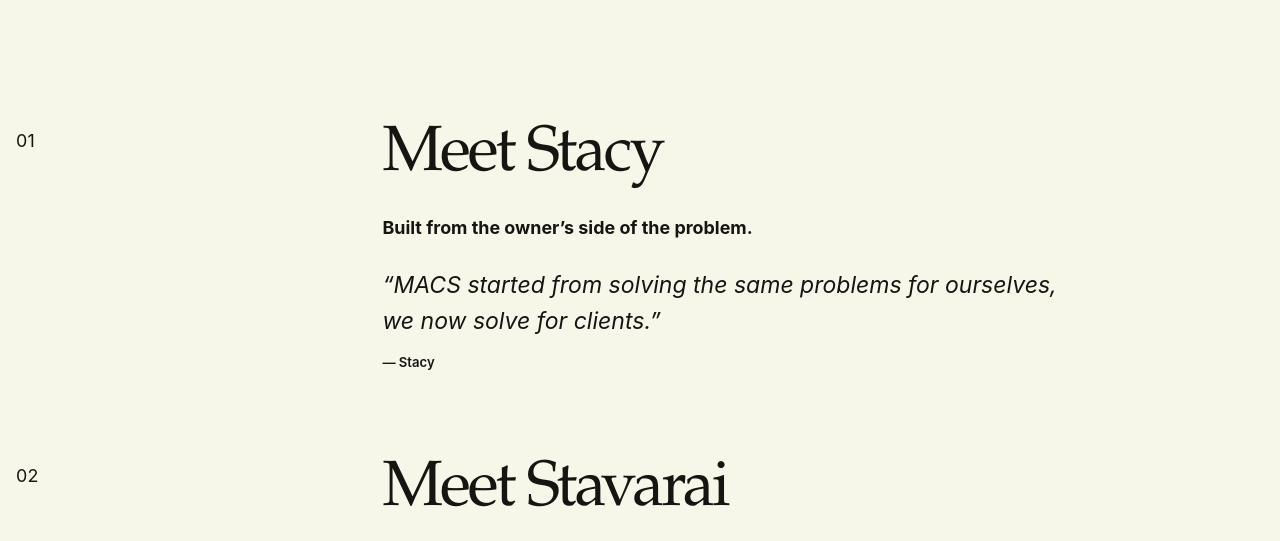
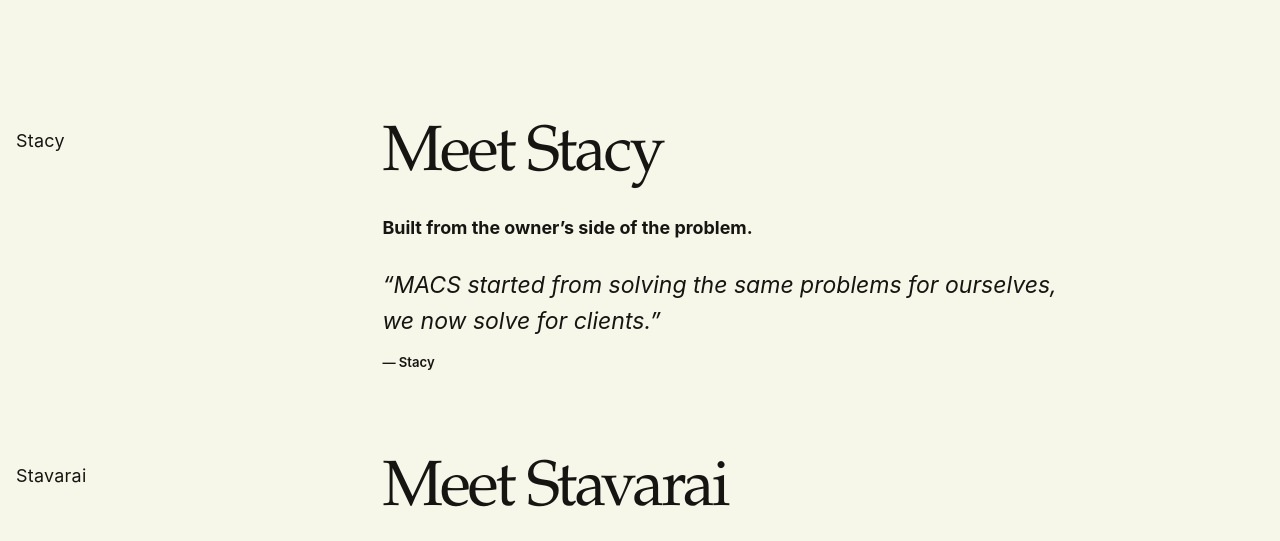
Before and after one commit to executiveusa/macsdigitalmedia, a Next.js app: page /story in a window 1280 px wide. Shown: the part 1221-1762 px from the top of the page. Built offline with nearby package versions, Linux system fonts and the light colour scheme; no server answers.

Commit message:
refactor(design): remove decorative story numbering

```diff
--- a/app/story/page.tsx
+++ b/app/story/page.tsx
@@ -39,7 +39,7 @@
         <div className="editorial-story-long">
           <Reveal intensity="strong">
           <section className="editorial-story-long__chapter">
-            <p className="editorial-kicker">{es ? "01 · Stacy" : "01"}</p>
+            <p className="editorial-kicker">Stacy</p>
             <div>
               <h2>{es ? "El problema no era una sola herramienta." : "Meet Stacy"}</h2>
               {es ? (
@@ -59,7 +59,7 @@
 
           <Reveal intensity="strong">
           <section className="editorial-story-long__chapter">
-            <p className="editorial-kicker">{es ? "02 · Stavarai" : "02"}</p>
+            <p className="editorial-kicker">Stavarai</p>
             <div>
               <h2>{es ? "Lo que dura también tiene que seguir siendo actual." : "Meet Stavarai"}</h2>
               {es ? (
```
